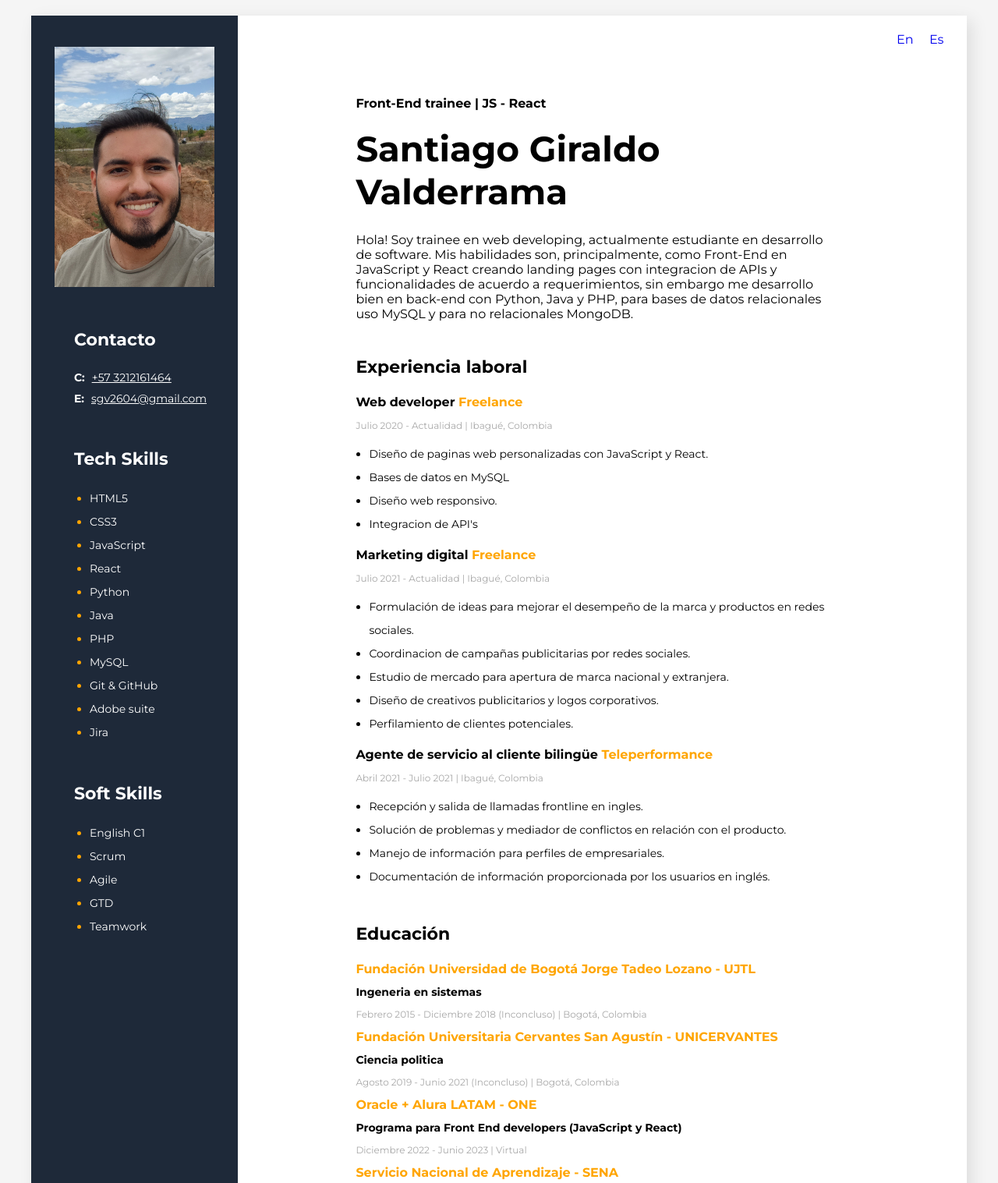
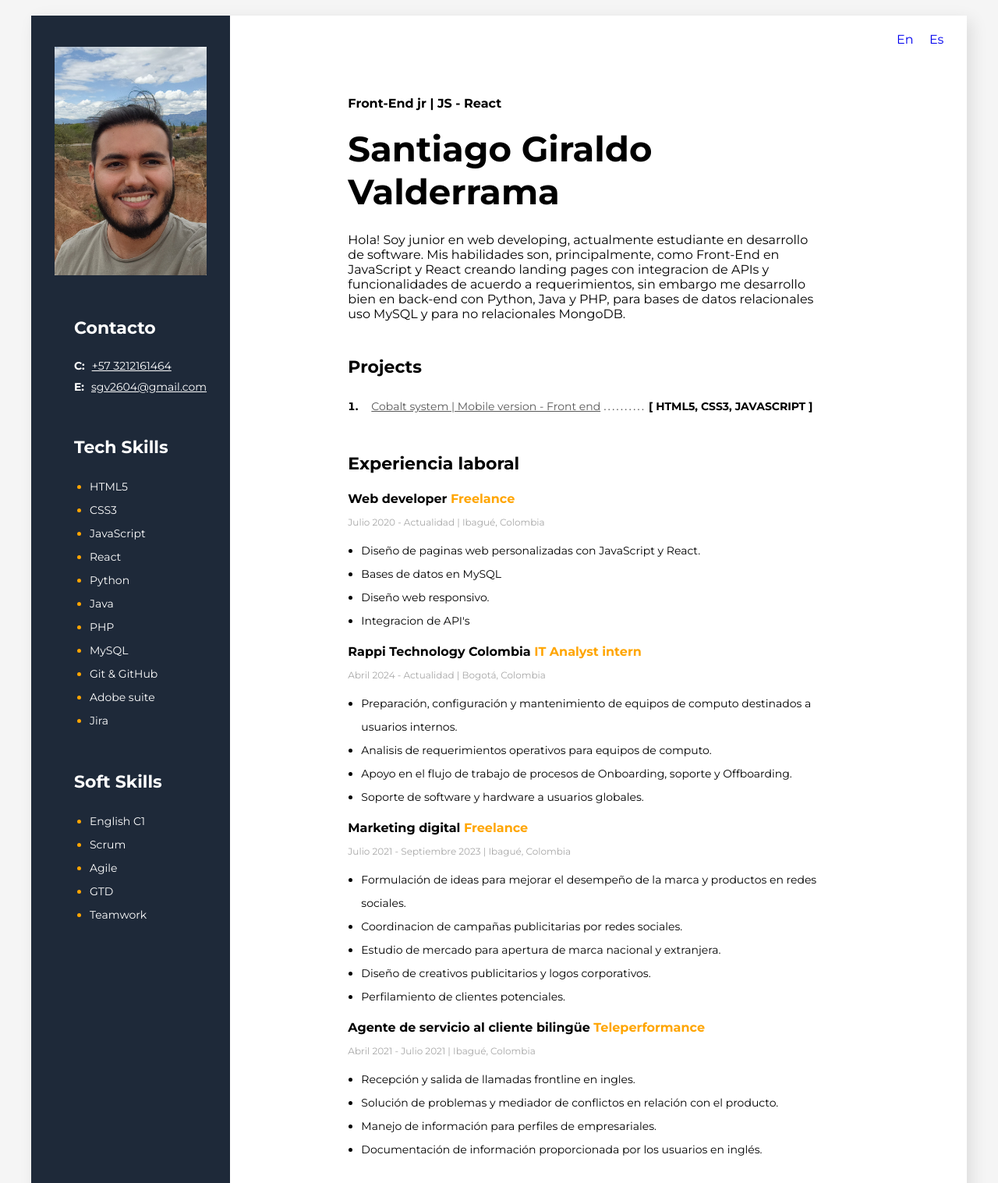
Before and after one commit to PantherARX/CurriculumVitae, a plain HTML site: page index.html in a window 1280 px wide. Shown: the part 20-1537 px from the top of the page at 78% size. Drawn offline with Linux system fonts and the light colour scheme.

Commit message:
Update v1

```diff
--- a/index.html
+++ b/index.html
@@ -19,10 +19,10 @@
         <div class="general-info">
                 <!-- Description -->
                 <div class="description">
-                    <h2 class="profession">Front-End trainee | JS - React</h2>
+                    <h2 class="profession">Front-End jr | JS - React</h2>
                     <h1 class="my-name">Santiago Giraldo Valderrama</h1>
                     <p class="paragraph-description" lng-tag="descr_01">
-                        Hola! Soy trainee en web developing, actualmente estudiante en desarrollo de software. Mis habilidades son, principalmente, como Front-End en JavaScript
+                        Hola! Soy junior en web developing, actualmente estudiante en desarrollo de software. Mis habilidades son, principalmente, como Front-End en JavaScript
                         y React creando landing pages con integracion de APIs y funcionalidades de acuerdo a requerimientos,
                         sin embargo me desarrollo bien en back-end con Python, Java y PHP, para bases de datos relacionales uso MySQL y para
                         no relacionales MongoDB.
@@ -33,18 +33,18 @@
                     </p>
                 </div>
                 <!--  Project-->
-                <!-- <div class="projects">
+               <div class="projects">
                     <h3 class="main-title-section">
                         Projects
                     </h3>
                     <ol class="projects-list">
                         <li>
-                            <a class="project-links" href=""></a>
-                            <span class="project-dots">........</span>
-                            <span>[ HTML5, CSS3 ]</span>
+                            <a class="project-links" href="https://pantherarx.github.io/cobalt_frontend/">Cobalt system | Mobile version - Front end</a>
+                            <span class="project-dots">..........</span>
+                            <span>[ HTML5, CSS3, JAVASCRIPT ]</span>
 
                         </li>
-                        <li>
+                        <!--  <li>
                             <a class="project-links" href=""></a>
                             <span class="project-dots">..........</span>
                             <span>[ JavaScript ]</span>
@@ -53,9 +53,9 @@
                             <a class="project-links" href=""></a>
                             <span class="project-dots">.............</span>
                             <span></span>
-                        </li>
+                        </li>-->
                     </ol>
-                </div> -->
+                </div>
                 <!-- Work Experience -->
                 <div class="work-experience">
                     <h3 class="main-title-section">Experiencia laboral</h3>
@@ -71,8 +71,19 @@
                     </div>
                     <!-- Second bussiness -->
                     <div>
+                        <h4 class="job-title">Rappi Technology Colombia <span class="orange-text">IT Analyst intern</span></h4>
+                        <p class="gray-text">Abril 2024 - Actualidad | Bogotá, Colombia</p>
+                        <ul class="list-experience">
+                            <li>Preparación, configuración y mantenimiento de equipos de computo destinados a usuarios internos.</li>
+                            <li>Analisis de requerimientos operativos para equipos de computo.</li>
+                            <li>Apoyo en el flujo de trabajo de procesos de Onboarding, soporte y Offboarding.</li>
+                            <li>Soporte de software y hardware a usuarios globales.</li>
+                        </ul>
+                    </div>
+                    <!-- Third bussiness -->
+                    <div>
                         <h4 class="job-title">Marketing digital <span class="orange-text">Freelance</span></h4>
-                        <p class="gray-text">Julio 2021 - Actualidad | Ibagué, Colombia</p>
+                        <p class="gray-text">Julio 2021 - Septiembre 2023 | Ibagué, Colombia</p>
                         <ul class="list-experience">
                             <li>Formulación de ideas para mejorar el desempeño de la marca y productos en redes sociales.</li>
                             <li>Coordinacion de campañas publicitarias por redes sociales.</li>
@@ -82,7 +93,7 @@
 
                         </ul>
                     </div>
-                    <!-- Third bussiness -->
+                    <!-- Fourth bussiness -->
                     <div>
                         <h4 class="job-title">Agente de servicio al cliente bilingüe <span class="orange-text">Teleperformance</span></h4>
                         <p class="gray-text">Abril 2021 - Julio 2021 | Ibagué, Colombia</p>
```
